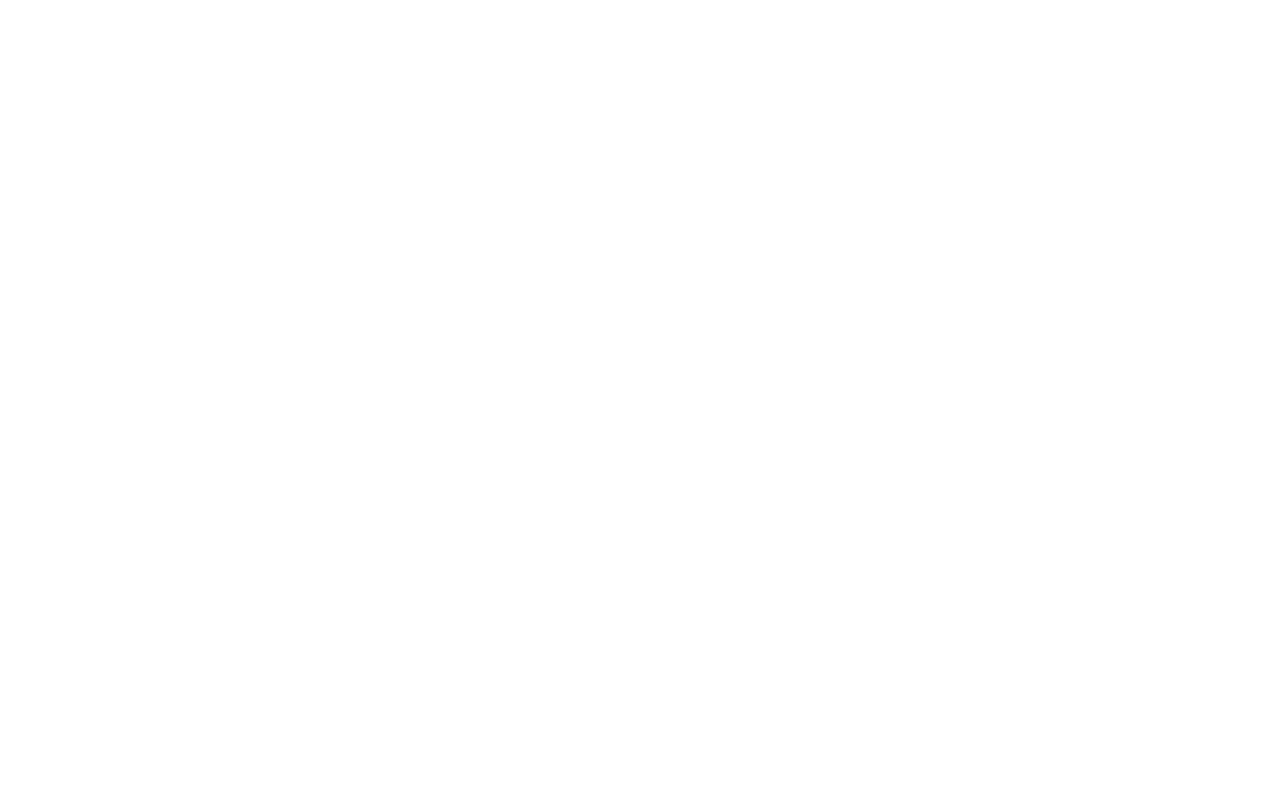
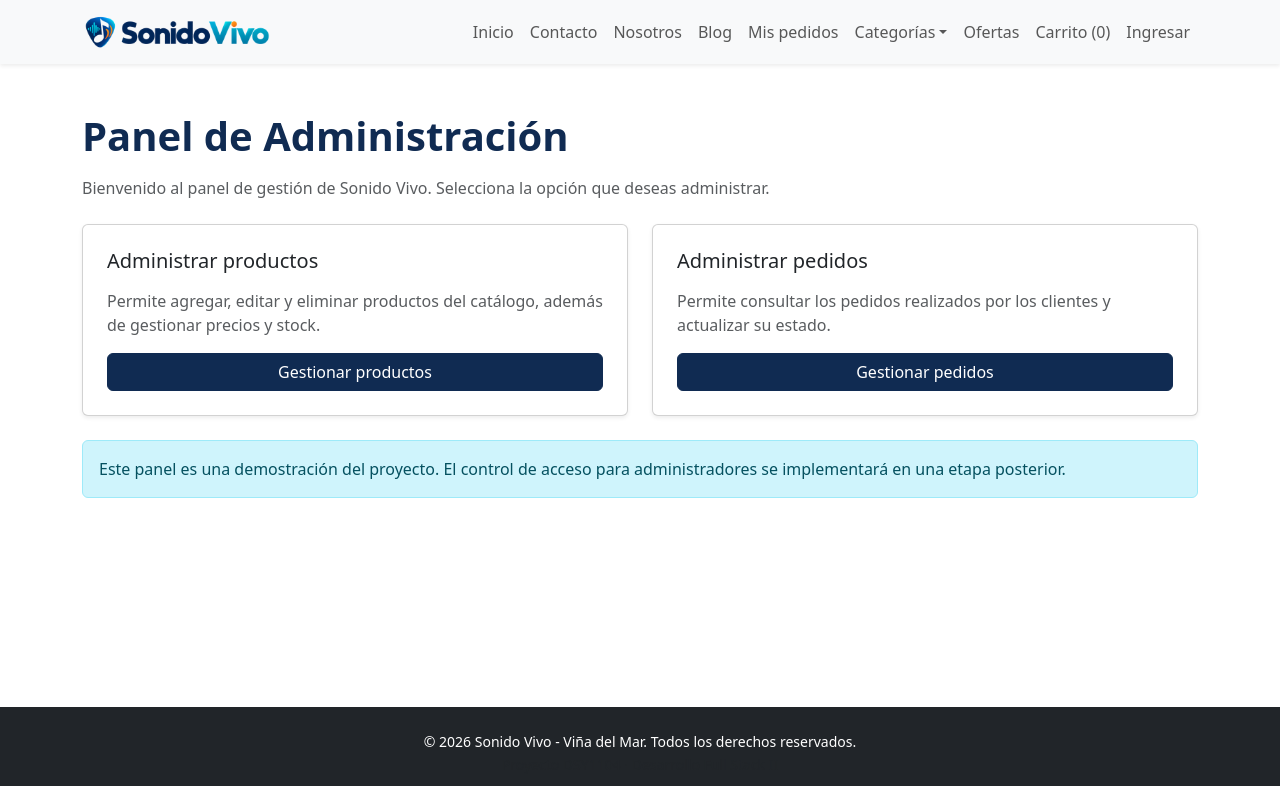
Before and after one commit to kathryn-mt/Sonido-Vivo-Proyecto, a React (Vite) app: page /admin in a window 1280 px wide. Before the commit this address had no page. Shown: the top 786 px of the page. Built offline with nearby package versions, Linux system fonts and the light colour scheme.

Commit message:
Se agrego panel principal de administracion.

```diff
--- a/src/App.jsx
+++ b/src/App.jsx
@@ -1,69 +1,180 @@
+
 import { BrowserRouter, Routes, Route } from 'react-router-dom';
+
 import LayoutPrincipal from './components/templates/LayoutPrincipal';
+
+// Páginas principales
 import Inicio from './pages/Inicio';
 import Catalogo from './pages/Catalogo';
-import Login from './pages/Login';
-import DetalleProducto from './pages/DetalleProducto';
 import Categorias from './pages/Categorias';
 import Ofertas from './pages/Ofertas';
-import AdminProductos from './pages/AdminProductos';
+import DetalleProducto from './pages/DetalleProducto';
+
+// Páginas de usuario
+import Login from './pages/Login';
+import Registro from './pages/Registro';
 import Carrito from './pages/Carrito';
 import Checkout from './pages/Checkout';
-import Registro from './pages/Registro';
+
+// Páginas informativas y de pedidos
 import Contacto from './pages/Contacto';
+import Nosotros from './pages/Nosotros';
+import Blog from './pages/Blog';
+import MisPedidos from './pages/MisPedidos';
+
+// Páginas administrativas
+import AdminProductos from './pages/AdminProductos';
 import AdminPedidos from './pages/AdminPedidos';
+import PanelAdministracion from './pages/PanelAdministracion';
 
 function App() {
   return (
     <BrowserRouter>
       <Routes>
-        {/* Rutas con Navbar y Footer */}
-        <Route path="/" element={
-          <LayoutPrincipal><Inicio /></LayoutPrincipal>
-        } />
-        <Route path="/contacto" element={
-          <LayoutPrincipal><Contacto /></LayoutPrincipal>
-        } />
-        <Route path="/catalogo" element={
-          <LayoutPrincipal><Catalogo /></LayoutPrincipal>
-        } />
-        <Route path="/admin/pedidos" element={
-          <LayoutPrincipal><AdminPedidos /></LayoutPrincipal>
-        } />
-        {/* Nueva ruta */}
-        <Route path="/categorias" element={
-          <LayoutPrincipal><Categorias /></LayoutPrincipal>
-        } />
-        <Route path="/ofertas" element={
-          <LayoutPrincipal><Ofertas /></LayoutPrincipal>
-        } />
 
-        <Route path="/admin/productos" element={
-          <LayoutPrincipal><AdminProductos /></LayoutPrincipal>
-        } />
+        {/* Inicio */}
+        <Route
+          path="/"
+          element={
+            <LayoutPrincipal>
+              <Inicio />
+            </LayoutPrincipal>
+          }
+        />
 
-        <Route path="/admin/pedidos" element={
-          <LayoutPrincipal><AdminPedidos /></LayoutPrincipal>
-        }/>
+        {/* Catálogo */}
+        <Route
+          path="/catalogo"
+          element={
+            <LayoutPrincipal>
+              <Catalogo />
+            </LayoutPrincipal>
+          }
+        />
 
-        <Route path="/detalle/:id" element={
-          <LayoutPrincipal><DetalleProducto /></LayoutPrincipal>
-        } />
+        {/* Categorías */}
+        <Route
+          path="/categorias"
+          element={
+            <LayoutPrincipal>
+              <Categorias />
+            </LayoutPrincipal>
+          }
+        />
 
+        {/* Ofertas */}
+        <Route
+          path="/ofertas"
+          element={
+            <LayoutPrincipal>
+              <Ofertas />
+            </LayoutPrincipal>
+          }
+        />
+
+        {/* Detalle del producto */}
+        <Route
+          path="/detalle/:id"
+          element={
+            <LayoutPrincipal>
+              <DetalleProducto />
+            </LayoutPrincipal>
+          }
+        />
+
+        {/* Contacto */}
+        <Route
+          path="/contacto"
+          element={
+            <LayoutPrincipal>
+              <Contacto />
+            </LayoutPrincipal>
+          }
+        />
+
+        {/* Nosotros */}
+        <Route
+          path="/nosotros"
+          element={
+            <LayoutPrincipal>
+              <Nosotros />
+            </LayoutPrincipal>
+          }
+        />
+
+        {/* Blog */}
+        <Route
+          path="/blog"
+          element={
+            <LayoutPrincipal>
+              <Blog />
+            </LayoutPrincipal>
+          }
+        />
+
+        {/* Mis pedidos */}
+        <Route
+          path="/mis-pedidos"
+          element={
+            <LayoutPrincipal>
+              <MisPedidos />
+            </LayoutPrincipal>
+          }
+        />
+
+        {/* Login y registro */}
         <Route path="/login" element={<Login />} />
 
         <Route path="/registro" element={<Registro />} />
 
-        <Route path="/checkout" element={
-          <LayoutPrincipal><Checkout /></LayoutPrincipal>
-        }
-        />
-
-        <Route path="/carrito" element={
-            <LayoutPrincipal><Carrito /></LayoutPrincipal>
+        {/* Carrito */}
+        <Route
+          path="/carrito"
+          element={
+            <LayoutPrincipal>
+              <Carrito />
+            </LayoutPrincipal>
           }
         />
 
+        {/* Checkout */}
+        <Route
+          path="/checkout"
+          element={
+            <LayoutPrincipal>
+              <Checkout />
+            </LayoutPrincipal>
+          }
+        />
+
+        {/* Administración de productos */}
+        <Route
+          path="/admin/productos"
+          element={
+            <LayoutPrincipal>
+              <AdminProductos />
+            </LayoutPrincipal>
+          }
+        />
+
+        {/* Administración de pedidos */}
+        <Route
+          path="/admin/pedidos"
+          element={
+            <LayoutPrincipal>
+              <AdminPedidos />
+            </LayoutPrincipal>
+          }
+        />
+        {/* Panel de administración */}
+        <Route
+          path="/admin"
+          element={
+            <LayoutPrincipal>
+              <PanelAdministracion />
+            </LayoutPrincipal>
+          }
+        />
       </Routes>
     </BrowserRouter>
   );
--- /dev/null
+++ b/src/pages/PanelAdministracion.jsx
@@ -0,0 +1,88 @@
+
+import { Row, Col, Card, Button, Alert } from 'react-bootstrap';
+import { Link } from 'react-router-dom';
+
+import { useTituloPagina } from '../hooks/useTituloPagina';
+
+function PanelAdministracion() {
+  useTituloPagina('Panel de Administración');
+
+  const opciones = [
+    {
+      id: 1,
+      titulo: 'Administrar productos',
+      descripcion:
+        'Permite agregar, editar y eliminar productos del catálogo, además de gestionar precios y stock.',
+      ruta: '/admin/productos',
+      boton: 'Gestionar productos'
+    },
+    {
+      id: 2,
+      titulo: 'Administrar pedidos',
+      descripcion:
+        'Permite consultar los pedidos realizados por los clientes y actualizar su estado.',
+      ruta: '/admin/pedidos',
+      boton: 'Gestionar pedidos'
+    }
+  ];
+
+  return (
+    <section className="py-5">
+
+      <h1 className="fw-bold mb-3">
+        Panel de Administración
+      </h1>
+
+      <p className="text-muted mb-4">
+        Bienvenido al panel de gestión de Sonido Vivo.
+        Selecciona la opción que deseas administrar.
+      </p>
+
+      <Row xs={1} md={2} className="g-4">
+
+        {opciones.map((opcion) => (
+
+          <Col key={opcion.id}>
+
+            <Card className="h-100 shadow-sm">
+
+              <Card.Body className="d-flex flex-column p-4">
+
+                <Card.Title className="h4 mb-3">
+                  {opcion.titulo}
+                </Card.Title>
+
+                <Card.Text className="text-muted">
+                  {opcion.descripcion}
+                </Card.Text>
+
+                <Button
+                  as={Link}
+                  to={opcion.ruta}
+                  variant="primary"
+                  className="mt-auto"
+                >
+                  {opcion.boton}
+                </Button>
+
+              </Card.Body>
+
+            </Card>
+
+          </Col>
+
+        ))}
+
+      </Row>
+
+      <Alert variant="info" className="mt-4">
+        Este panel es una demostración del proyecto.
+        El control de acceso para administradores
+        se implementará en una etapa posterior.
+      </Alert>
+
+    </section>
+  );
+}
+
+export default PanelAdministracion;
```
